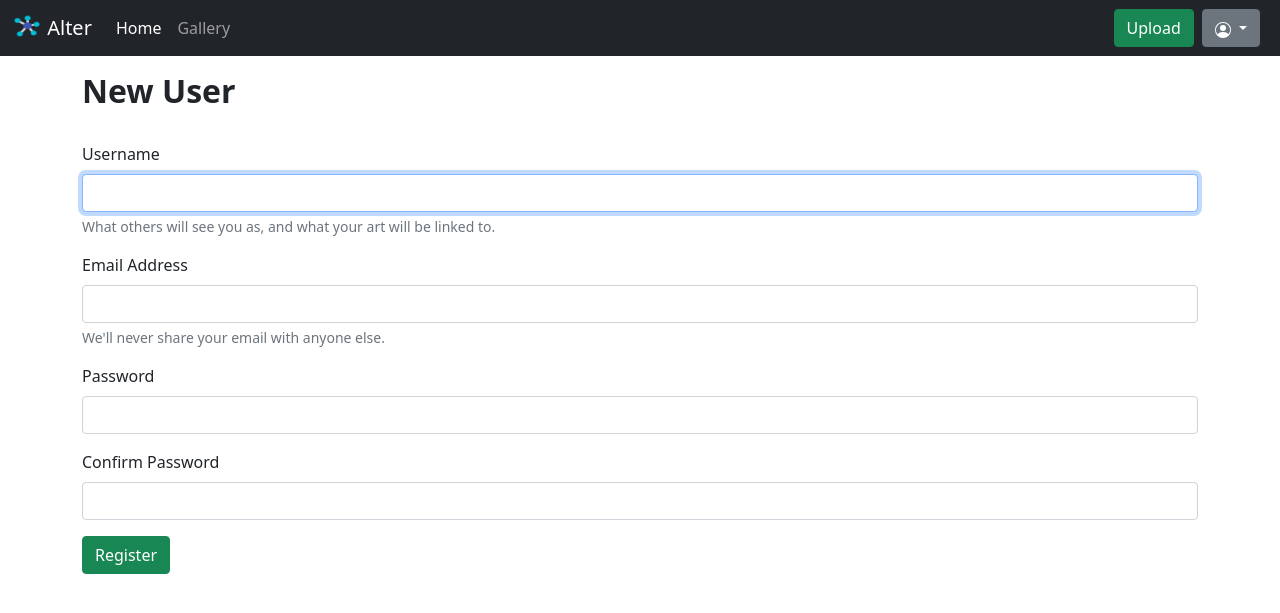
After one commit to RatPlushie/Alter, a Django app: page /registration/ in a window 1280 px wide. The commit adds this page. Shown: the top 613 px of the page. Run offline with Django 3.2, Linux system fonts and the light colour scheme.

Commit message:
Split login/registration to own pages

```diff
--- a/alter/alter_app/forms.py
+++ b/alter/alter_app/forms.py
@@ -1,6 +1,30 @@
 from django import forms
 from django.contrib.auth.forms import UserCreationForm
 from django.contrib.auth.models import User
+
+class LoginForm():
+    model = User
+
+    fields = [
+        'username',
+        'password'
+    ]
+
+    widgets = {
+            'username': forms.TextInput(attrs={
+                'class': 'form-control',
+                'type': 'text',
+                'id': 'RegisterUsername',
+                'aria-describedby': 'UsernameHelp',
+            }),
+
+            'password': forms.PasswordInput(attrs={
+                'class': 'form-control',
+                'type': 'password',
+                'id': 'RegisterPassword',
+            }),
+        }
+
 
 # Create your forms here
 class RegistrationForm(UserCreationForm):
--- a/alter/alter_app/templates/alter_app/alter_layout.html
+++ b/alter/alter_app/templates/alter_app/alter_layout.html
@@ -63,6 +63,10 @@
                                     <li>
                                         <a class="dropdown-item" href="/login">Login</a>
                                     </li>
+
+                                    <li>
+                                        <a class="dropdown-item" href="/registration">Registration</a>
+                                    </li>
                                 </ul>
                             </div>
                         </div>
--- /dev/null
+++ b/alter/alter_app/templates/alter_app/registration.html
@@ -0,0 +1,54 @@
+{% extends './alter_layout.html' %}
+{% block content %}
+
+<main class="container py-3">
+    <div class="row row-col-3 justify-content-between">
+    	<!-- New account form -->
+		<form class="col" id="registrationform" method="POST" action="">
+			{% csrf_token %}
+
+			<h2 class="fw-bold">New User</h2>
+
+
+
+			<div class="mb-3 pt-4">
+				<label for="RegisterUsername" class="form-label">Username</label>
+
+				{{ user_creation_form.username }}
+
+				<div id="UsernameHelp" class="form-text">What others will see you as, and what your art will be linked to.</div>
+			</div>
+
+			<div class="mb-3">
+				<label for="RegisterEmail" class="form-label">Email Address</label>
+
+				{{ user_creation_form.email }}
+
+				<div id="RegisterEmailHelp" class="form-text">We'll never share your email with anyone else.</div>
+			</div>
+
+			<div class="mb-3">
+				<label for="RegisterPassword" class="form-label">Password</label>
+
+				{{ user_creation_form.password1 }}
+			</div>
+
+			<div class="mb-3">
+				<label for="RegisterConfirmPassword" class="form-label">Confirm Password</label>
+
+				{{ user_creation_form.password2 }}
+			</div>
+
+			<button name="register_btn" type="submit" class="btn btn-success">Register</button>
+
+			<!-- Pop up messages -->
+			<div class="mb-3">
+				{% for message in messages %}
+				<p>{{ message }}</p>
+				{% endfor %}
+			</div>
+		</form>
+    </div>
+</main>
+
+{% endblock %}
--- a/alter/alter_app/urls.py
+++ b/alter/alter_app/urls.py
@@ -5,6 +5,7 @@ urlpatterns = [
     path('', views.index),
     path('upload/', views.upload),
     path('login/', views.login),
+    path('registration/', views.registration),
     path('gallery/', views.gallery),
     path('editor/', views.editor),
 ]
--- a/alter/alter_app/views.py
+++ b/alter/alter_app/views.py
@@ -1,7 +1,7 @@
 from django.shortcuts import render
 from django.contrib import messages
 from django.contrib.auth import authenticate, login, logout
-from .forms import RegistrationForm
+from .forms import RegistrationForm, LoginForm
 from .models import Species
 from psd_tools import PSDImage
 from io import BytesIO
@@ -26,7 +26,18 @@ def upload(request):
 
 # Login Page
 def login(request):
-    # Initialising registration form
+    # Inititialisation of login form
+    user_login_form = LoginForm()
+
+    # Passing context to renderer
+    context = {}
+
+    return render(request, 'alter_app/login.html', context)
+
+
+# Registartion Page
+def registration(request):
+    # Initialisation of registration form
     user_creation_form = RegistrationForm()
 
     # Awaiting request to create a new user
@@ -40,14 +51,15 @@ def login(request):
             user = user_creation_form.cleaned_data.get('username')
             messages.success(request, user + '\'s account successfully created')
 
+            # TODO write redirect to the login page after successful user creation
+
         else:
             # TODO write error messages for invalid registrations
             pass
 
-    # Passing context to renderer
     context = {'user_creation_form': user_creation_form}
 
-    return render(request, 'alter_app/login.html', context)
+    return render(request, 'alter_app/registration.html', context)
 
 
 # Gallery Page
```
Also changed, not shown: alter/alter_app/templates/alter_app/login.html (+1 -41 lines).
